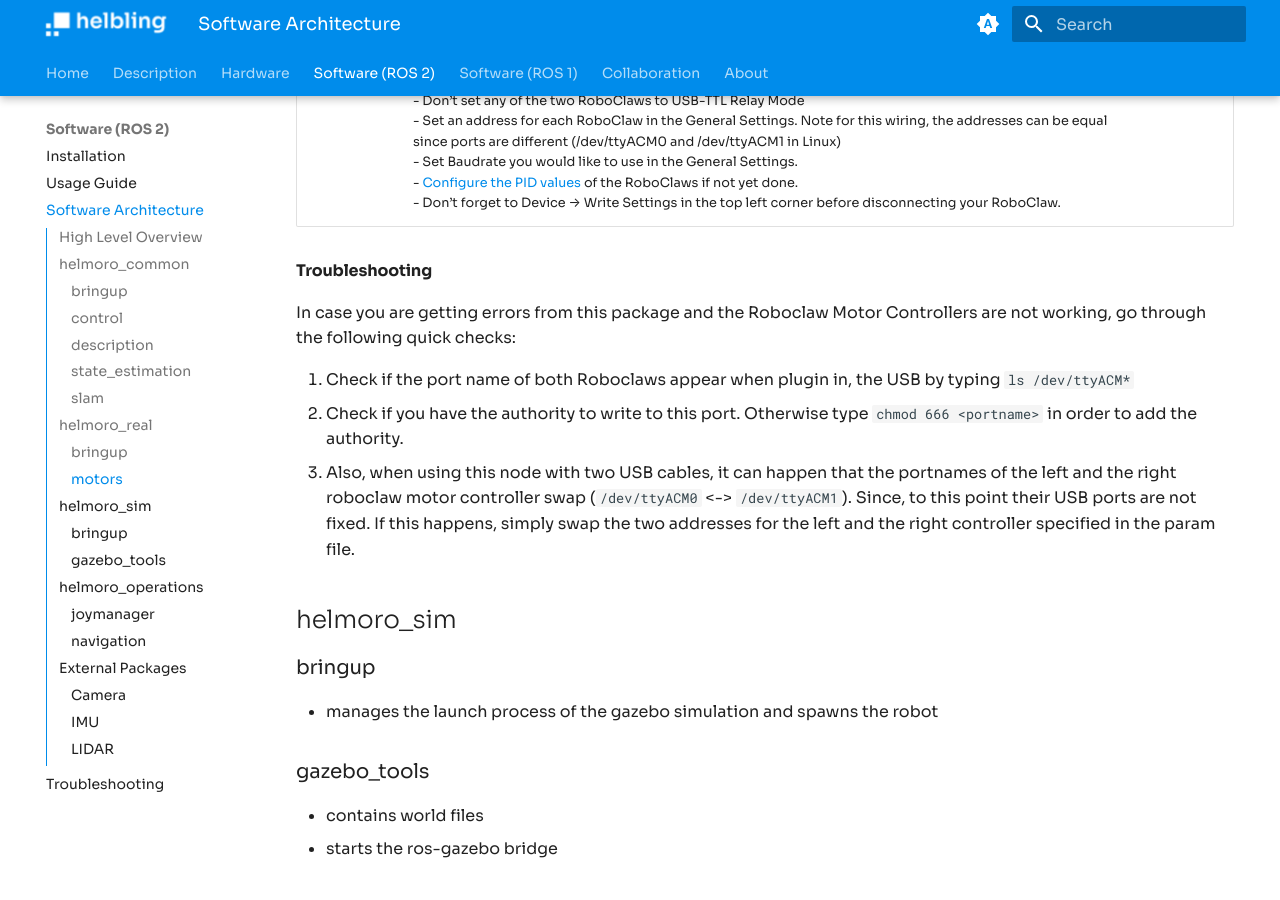
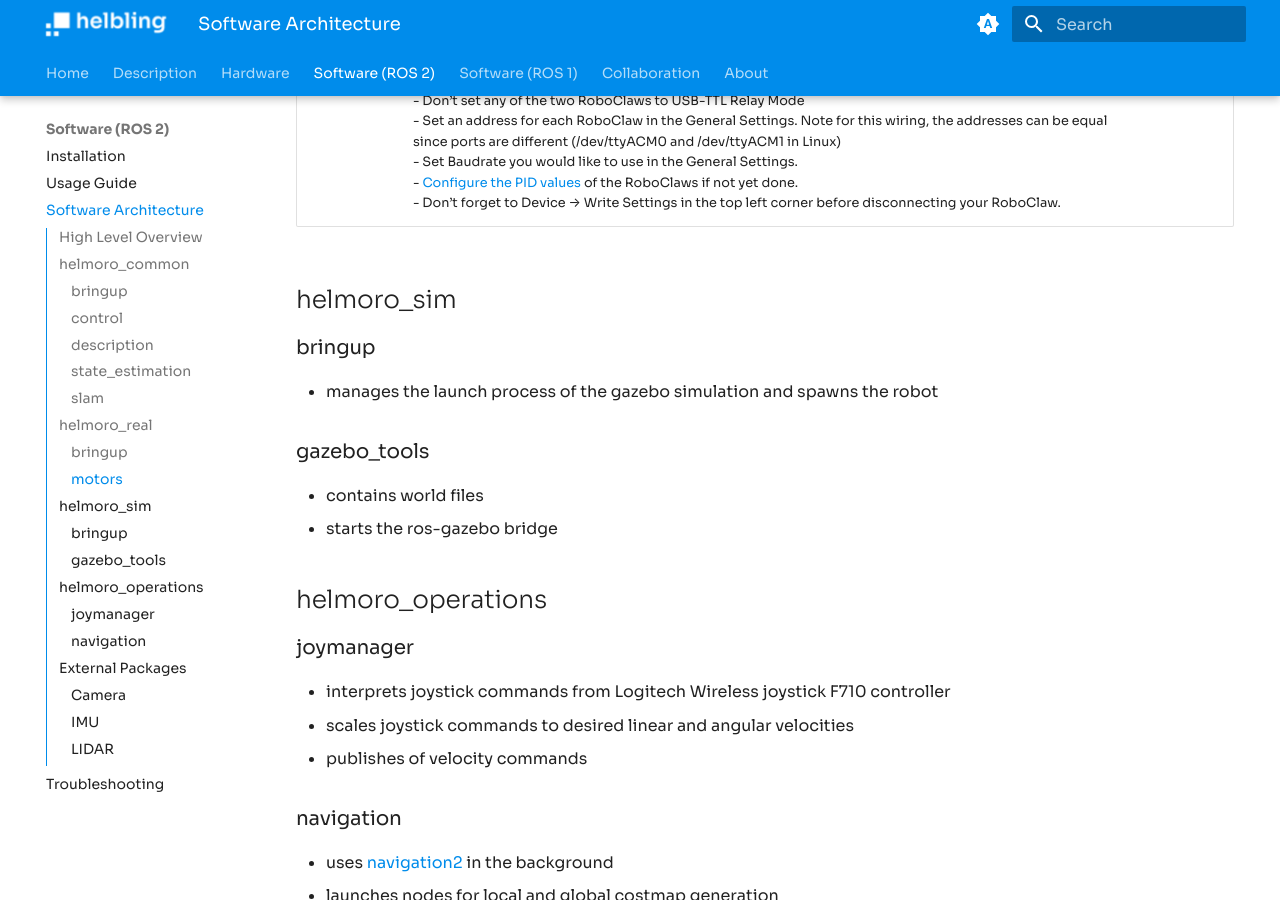
Before and after one commit to Helbling-Technik/HelMoRo, an MkDocs documentation site: the page built from docs/software_ros2/architecture.md, in a window 1280 px wide and 900 px high, scrolled down 2034 px. Built offline with MkDocs 1.6.1 and Material for MkDocs 9.7.7, drawn with Linux system fonts in a browser that asks for light colours.

Commit message:
Deleted troubleshooting of motors in architecture file, because it is already covered in the troubleshooting section

```diff
--- a/docs/software_ros2/architecture.md
+++ b/docs/software_ros2/architecture.md
@@ -45,15 +45,6 @@ In the following, each package of the Helmoro ROS architecture is explained shor
 | Wiring  |- Wire both RoboClaws to the Jetson Nano SBC via Micro-USB to Micro-USB cable. |
 | Setting | - Connect one RoboClaw to PC via USB and open it with the downloaded [BasicmicroMotionStudio](https://www.basicmicro.com/downloads) <br>- Don’t set any of the two RoboClaws to USB-TTL Relay Mode <br>- Set an address for each RoboClaw in the General Settings. Note for this wiring, the addresses can be equal since ports are different (/dev/ttyACM0 and /dev/ttyACM1 in Linux) <br>- Set Baudrate you would like to use in the General Settings. <br>- [Configure the PID values](https://resources.basicmicro.com/auto-tuning-with-motion-studio) of the RoboClaws if not yet done. <br>- Don’t forget to Device &rarr; Write Settings in the top left corner before disconnecting your RoboClaw. |
 
-#### Troubleshooting
-
-In case you are getting errors from this package and the Roboclaw Motor Controllers are not working, go through the following quick checks:
-
-1. Check if the port name of both Roboclaws appear when plugin in, the USB by typing `ls /dev/ttyACM*`
-2. Check if you have the authority to write to this port. Otherwise type `chmod 666 <portname>` in order to add the authority.
-3. Also, when using this node with two USB cables, it can happen that the portnames of the left and the right roboclaw motor controller swap (`/dev/ttyACM0` <-> `/dev/ttyACM1`). Since, to this point their USB ports are not fixed. If this happens, simply swap the two addresses for the left and the right controller specified in the param file.
-
-
 ## helmoro_sim
 ### bringup
 - manages the launch process of the gazebo simulation and spawns the robot
```
